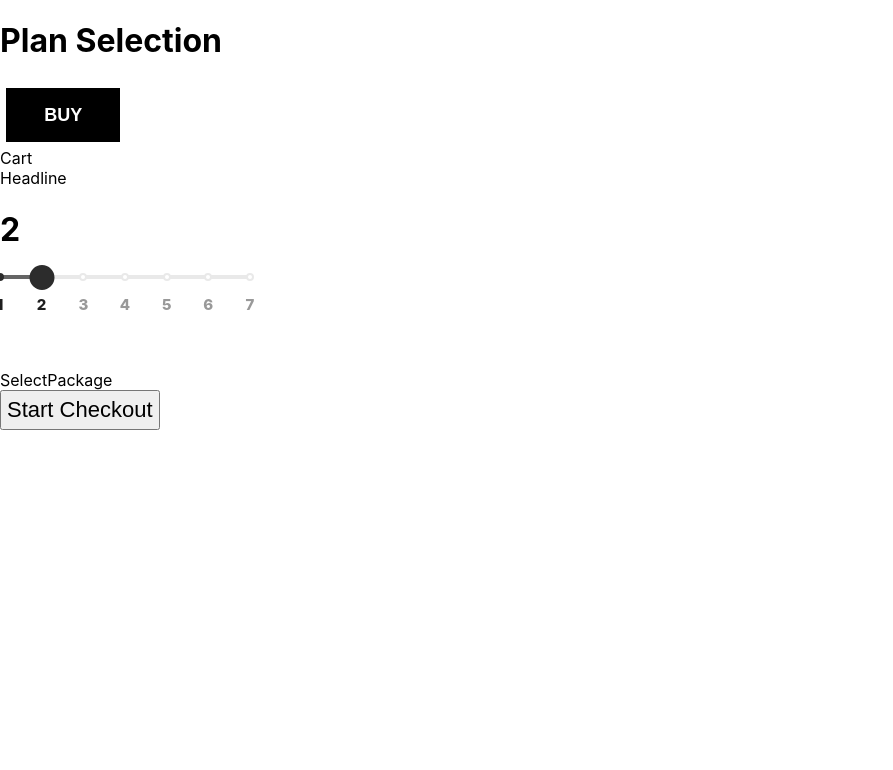
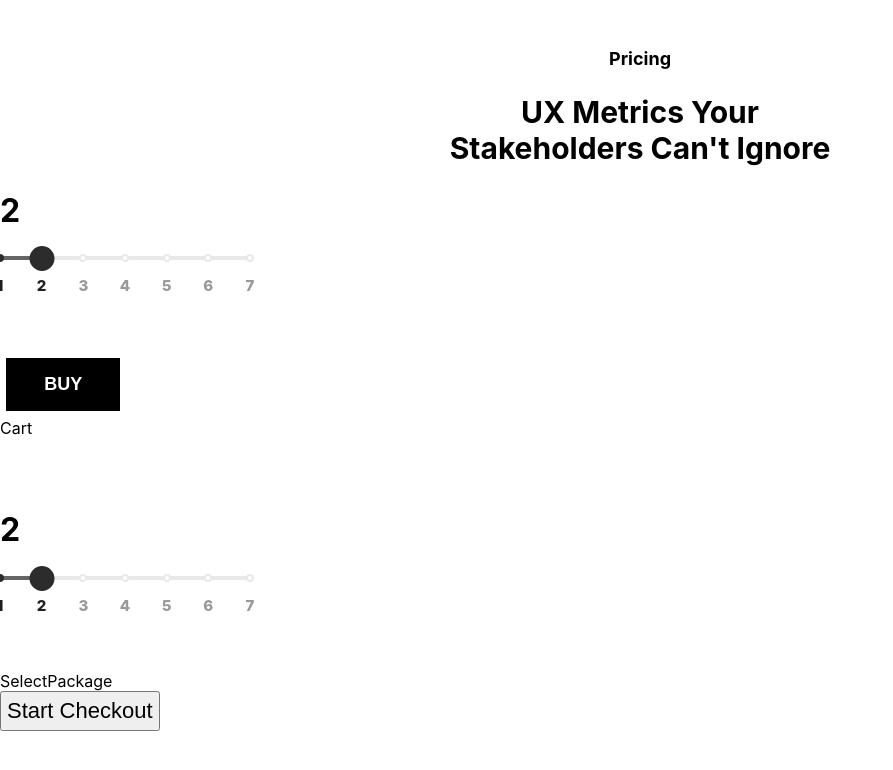
Before and after one commit to xdMR/overOptimizedPPS, a React (Create React App) app in the folder sales_page/: page / in a window 1280 px wide. Shown: the top 770 px of the page, without its empty margins (0-893 px from the left). Built offline with nearby package versions, Linux system fonts and the light colour scheme.

Commit message:
updates Headline element with CSS through props

```diff
--- a/sales_page/src/components/headline/Headline.jsx
+++ b/sales_page/src/components/headline/Headline.jsx
@@ -1,8 +1,12 @@
-import React from 'react'
+import React from 'react';
+import './headline.css';
 
-function Headline() {
+function Headline(props) {
   return (
-    <div>Headline</div>
+    <div style={props.sendStyle}>
+      <h3 className='pretitle' >{props.pretitle}</h3>
+      <h2 className='h2_title' >{props.title}</h2>
+    </div>
   )
 }
 
--- a/sales_page/src/components/headline/headline.css
+++ b/sales_page/src/components/headline/headline.css
@@ -0,0 +1,9 @@
+.h2_title{
+    text-align: center;
+    font-size: 30px;
+}
+.pretitle{
+    padding-top: 30px;
+    text-align: center;
+    font-size:18px;
+}
--- a/sales_page/src/sections/planselection/PlanSelection.jsx
+++ b/sales_page/src/sections/planselection/PlanSelection.jsx
@@ -1,9 +1,15 @@
 import React from 'react'
+import { Headline, SliderTeam } from "../../components";
 import './planselection.css'
 
 function PlanSelection() {
   return (
-    <div><h1>Plan Selection</h1></div>
+    <>
+      <Headline title="UX Metrics Your Stakeholders
+Can't Ignore " pretitle="Pricing" sendStyle={{ maxWidth: "400px", margin: "0 auto" }} />
+      <SliderTeam />
+
+    </>
   )
 }
 
```
